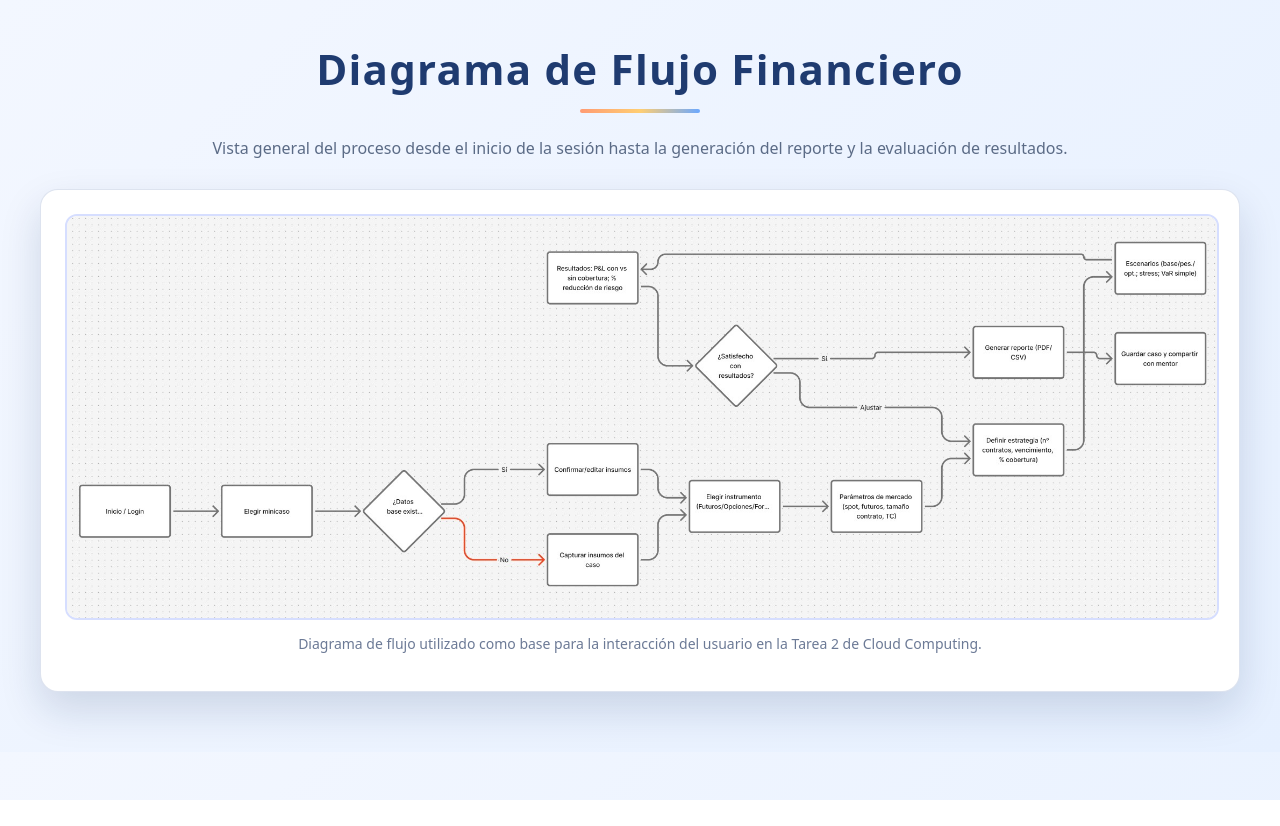
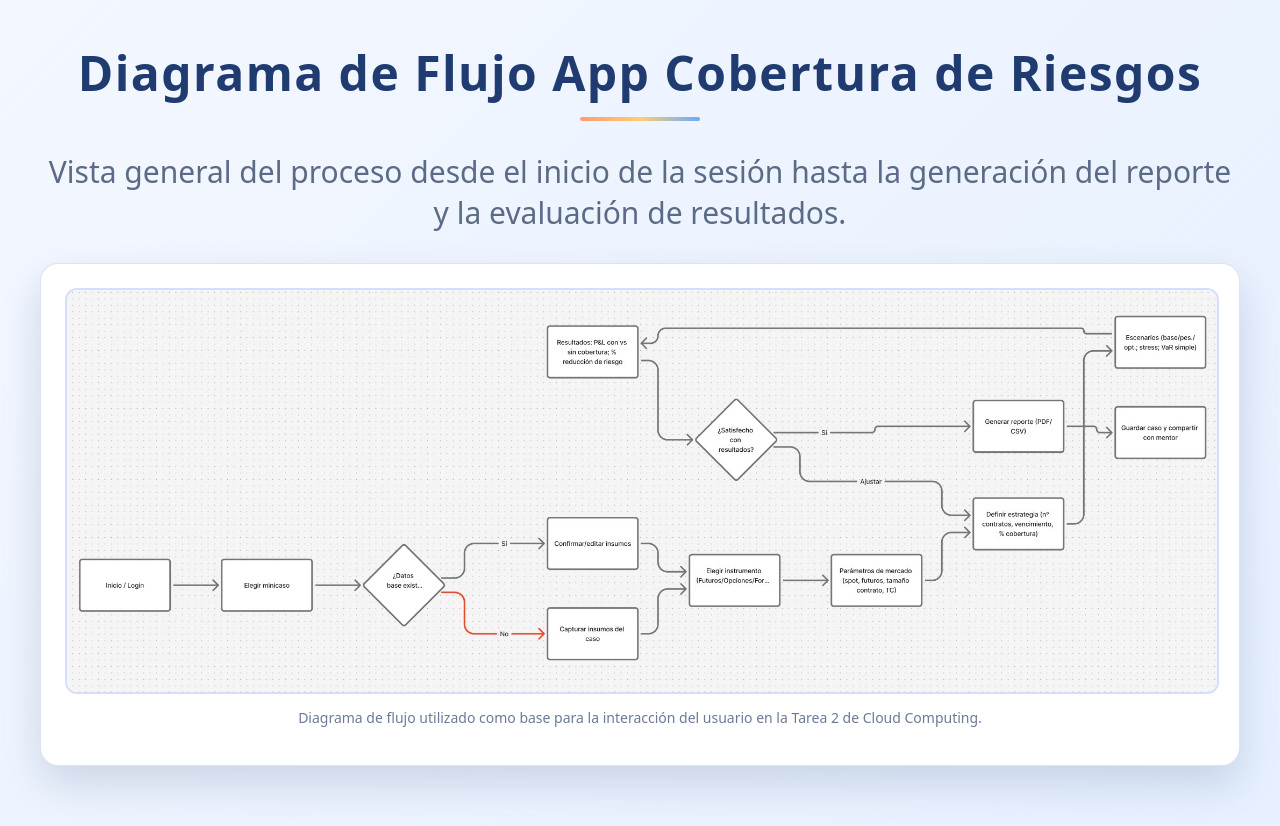
Before and after one commit to yessikarc/tarea-cloud-azure-nginx, a plain HTML site: page index.html in a window 1280 px wide. Before the commit the page ends 800 px from the top, so only its background shows below. Drawn offline with Linux system fonts and the light colour scheme.

Commit message:
Update index.html

```diff
--- a/index.html
+++ b/index.html
@@ -25,7 +25,7 @@
         /* Título principal */
         h1 {
             text-align: center;
-            font-size: 42px;
+            font-size: 48px;
             margin-bottom: 10px;
             color: #1f3b70;          /* azul elegante */
             letter-spacing: 0.03em;
@@ -34,7 +34,7 @@
         /* Subtítulo o descripción corta */
         .subtitle {
             text-align: center;
-            font-size: 16px;
+            font-size: 30px;
             color: #5b6b86;
             margin-bottom: 30px;
         }
@@ -77,7 +77,7 @@
 
 <body>
     <div class="page-wrapper">
-        <h1>Diagrama de Flujo Financiero</h1>
+        <h1>Diagrama de Flujo App Cobertura de Riesgos</h1>
         <div class="accent-line"></div>
         <p class="subtitle">
             Vista general del proceso desde el inicio de la sesión hasta la generación del reporte
```
